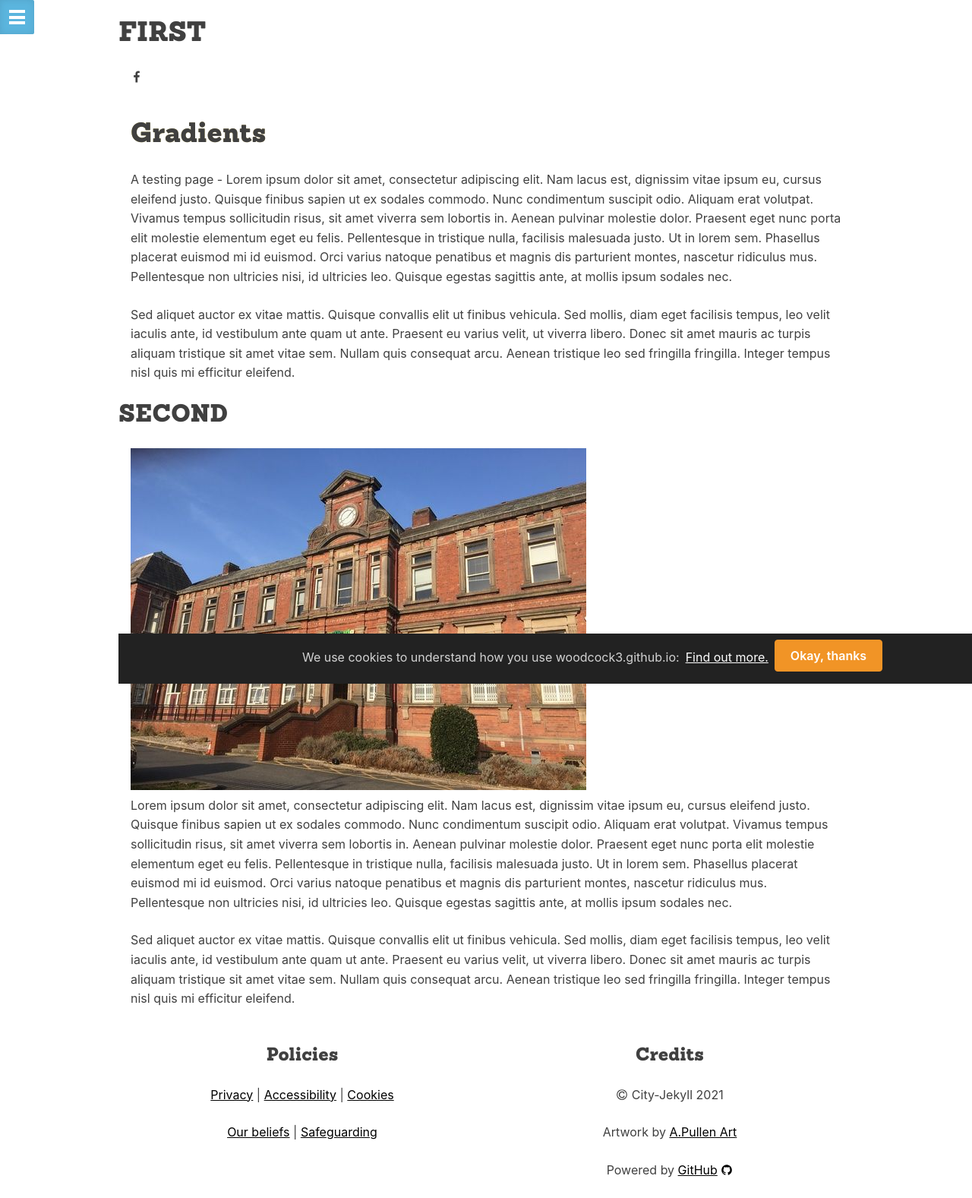
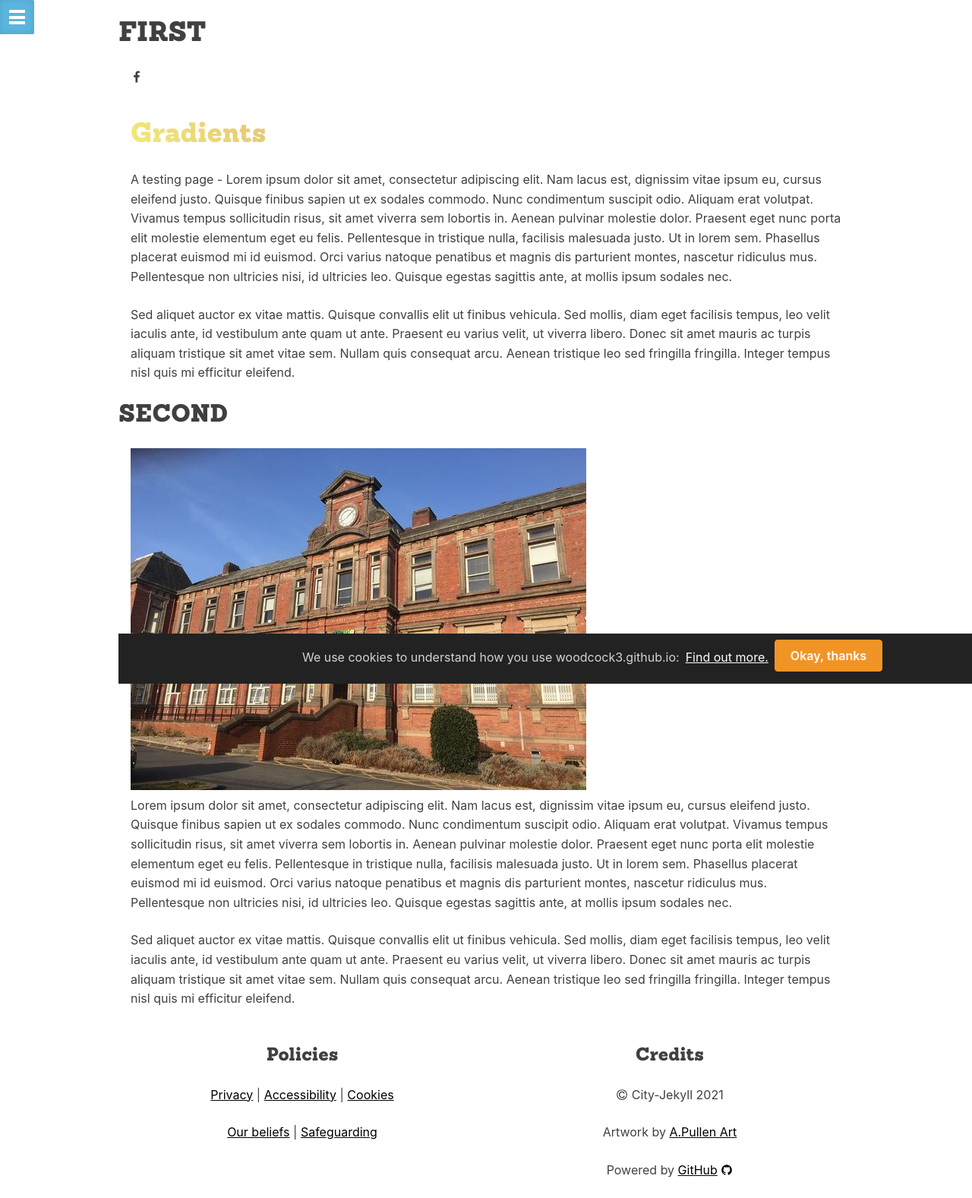
Before and after one commit to woodcox/city-jekyll, a Jekyll site: the page built from pages/_example2/2021-01-02-second.md, in a window 1280 px wide. Shown: the whole page at 76% size. Built offline with Jekyll 4.4.1, drawn with Linux system fonts in a browser that asks for light colours.

Commit message:
Update _helpers.scss

```diff
--- a/_sass/components/_helpers.scss
+++ b/_sass/components/_helpers.scss
@@ -64,8 +64,10 @@
 
   /* Use the text as a mask for the background. */
   /* This will show the gradient as a text color rather than element bg. */
-  background-clip: text;
-  text-fill-color: transparent;
+  -webkit-background-clip: text;
+  -webkit-text-fill-color: transparent;
+  -moz-background-clip: text;
+  -moz-text-fill-color: transparent;
 }
 
 // Responsive images
```
